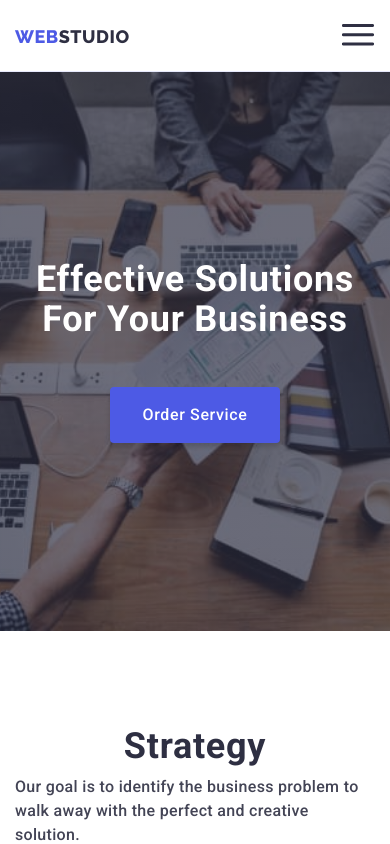
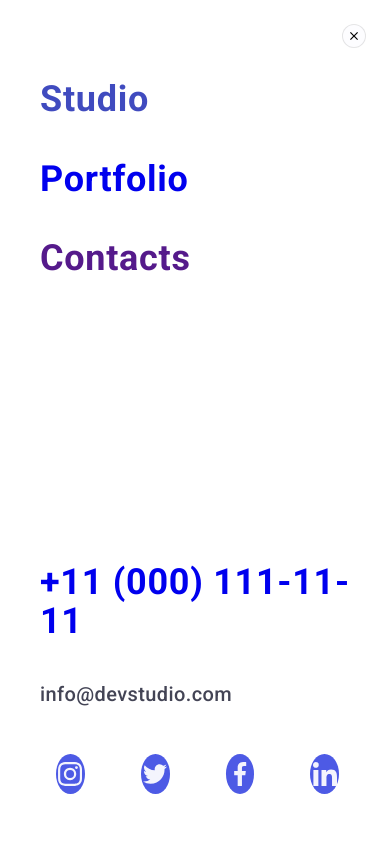
Before and after one commit to Dmytro-Miroshnyk/goit-new-markup-hw-06, a plain HTML site: page index.html in a window 390 px wide. Both pictures are taken after a click on the button 358 px from the left and 35 px from the top of the page. Shown: the top 844 px of the page. Drawn offline with nearby package versions, Linux system fonts and the light colour scheme.

Commit message:
mob-ready

```diff
--- a/css/media.css
+++ b/css/media.css
@@ -244,6 +244,11 @@
 
 /* MOBILE MENU  */
 
+@media screen and (min-width: 428px) {
+ .mob-menu {
+
+ }
+}
 @media screen and (min-width: 768px) {
   .mob-menu-button {
     display: none;
--- a/css/styles.css
+++ b/css/styles.css
@@ -825,12 +825,16 @@ footer .logo {
 }
 .mob-menu {
   position: absolute;
-  width: 300px;
-  min-height: 584px;
-
+  width: 100%;
+  height: 100%;
+  background-color: var(--white-background-color);
+  top: 50%;
+  left: 50%;
+  transform: translate(-50%, -50%);
+  padding: 80px 35px 40px 40px;
 }
 .mob-button-close {
-    display: flex;
+  display: flex;
   align-items: center;
   justify-content: center;
   position: absolute;
@@ -844,13 +848,55 @@ footer .logo {
   right: 24px;
   border: none;
   cursor: pointer;
-  background-color: #e7e9fc;
+  background-color: rgba(231, 233, 252, 0.1);
   border: 1px solid rgba(0, 0, 0, 0.1);
   padding: 0;
   transition: background-color 250ms cubic-bezier(0.4, 0, 0.2, 1),
     border 250ms cubic-bezier(0.4, 0, 0.2, 1);
 }
-
+.mob-svg-close {
+}
+.mob-navigation-list {
+  display: flex;
+  flex-direction: column;
+  color: var(--dark-color);
+  font-size: 36px;
+  font-weight: 700;
+  line-height: 1.1;
+  letter-spacing: 0.02em;
+  gap: 40px;
+  margin-bottom: 284px;
+}
+.mob-current {
+  color: var(--pressed-state-color);
+}
+.mob-adress-list {
+  display: flex;
+  flex-direction: column;
+  gap: 40px;
+  margin-bottom: 48px;
+}
+.mob-list-item {
+  color: var(--primary-brand-color);
+  font-size: 36px;
+  font-style: normal;
+  font-weight: 700;
+  line-height: 1.1;
+  letter-spacing: 0.02em;
+}
+.mob-adress-list-link {
+  color: var(--text-color);
+  font-size: 20px;
+  font-style: normal;
+  font-weight: 500;
+  line-height: 1.2;
+  letter-spacing: 0.02em;
+}
+.mob-menu-socials {
+  display: flex;
+  gap: 56px;
+}
+/* PORTFOLIO */
 
 .portfolio {
   padding-top: 96px;
--- a/index.html
+++ b/index.html
@@ -419,12 +419,59 @@
     <div class="backdrop is-hidden" data-menu>
         <div class="mob-menu">
             <button class="mob-button-close" type="button" data-menu-close>
-                <svg class="svg-close" width="8" height="8">
+                <svg class="mob-svg-close" width="8" height="8">
                     <use href="./images/icons.svg#icon-close"></use>
                 </svg>
             </button>
+            <ul class="list mob-navigation-list">
+                <li class="mob-navigation-list-item"><a class="link mob-navigation-list-link mob-current" href="./index.html">Studio</a>
+                </li>
+                <li class="mob-navigation-list-item"><a class="link mob-navigation-list-link" href="./portfolio.html">Portfolio</a>
+                </li>
+                <li class="mob-navigation-list-item"><a class="link mob-navigation-list-link" href="">Contacts</a></li>
+            </ul>
+            </nav>
+            <address class="mob-adress">
+                <ul class="list mob-adress-list">
+                    <li class="mob-list-item"><a class="link mob-list-link" href="tel:+110001111111">+11 (000)
+                            111-11-11</a></li>
+                    <li class="mob-adress-list-item"><a class="link mob-adress-list-link"
+                            href="mailto:info@devstudio.com">info@devstudio.com</a></li>
+                </ul>
+            </address>
+            <ul class="list team-socials-list mob-menu-socials">
+                <li class="team-socials-list-item">
+                    <a href="" class="link team-socials-link">
+                        <svg class="team-socials-svg" width="24" height="24">
+                            <use href="./images/icons.svg#icon-instagram"></use>
+                        </svg>
+                    </a>
+                </li>
+                <li class="team-socials-list-item">
+                    <a href="" class="link team-socials-link">
+                        <svg class="team-socials-svg" width="24" height="24">
+                            <use href="./images/icons.svg#icon-twitter"></use>
+                        </svg>
+                    </a>
+                </li>
+                <li class="team-socials-list-item">
+                    <a href="" class="link team-socials-link">
+                        <svg class="team-socials-svg" width="24" height="24">
+                            <use href="./images/icons.svg#icon-facebook"></use>
+                        </svg>
+                    </a>
+                </li>
+                <li class="team-socials-list-item">
+                    <a href="" class="link team-socials-link">
+                        <svg class="team-socials-svg" width="24" height="24">
+                            <use href="./images/icons.svg#icon-linkedin"></use>
+                        </svg>
+                    </a>
+                </li>
+            </ul>
         </div>
     </div>
     <script src="./js/modal.js"></script>
+    <script src="./js/mobile-menu.js"></script>
 </body>
 </html>
```
